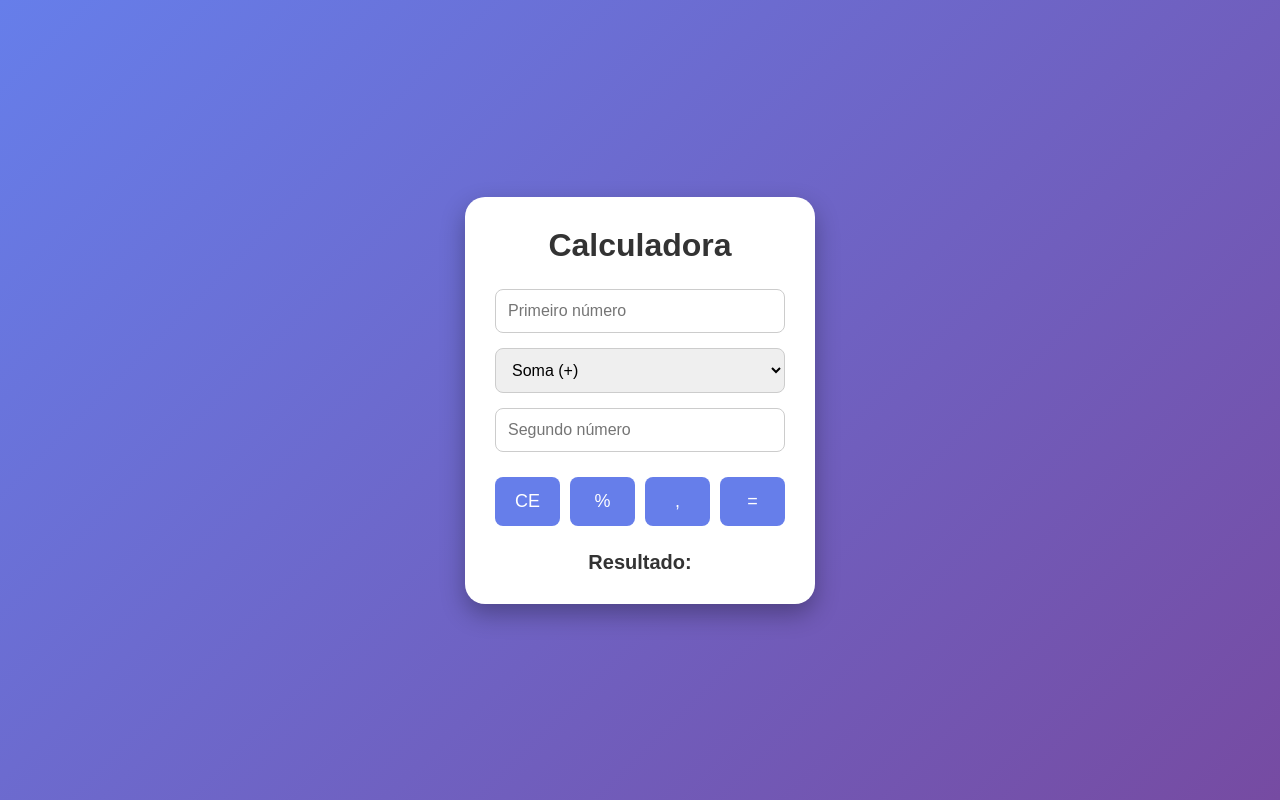
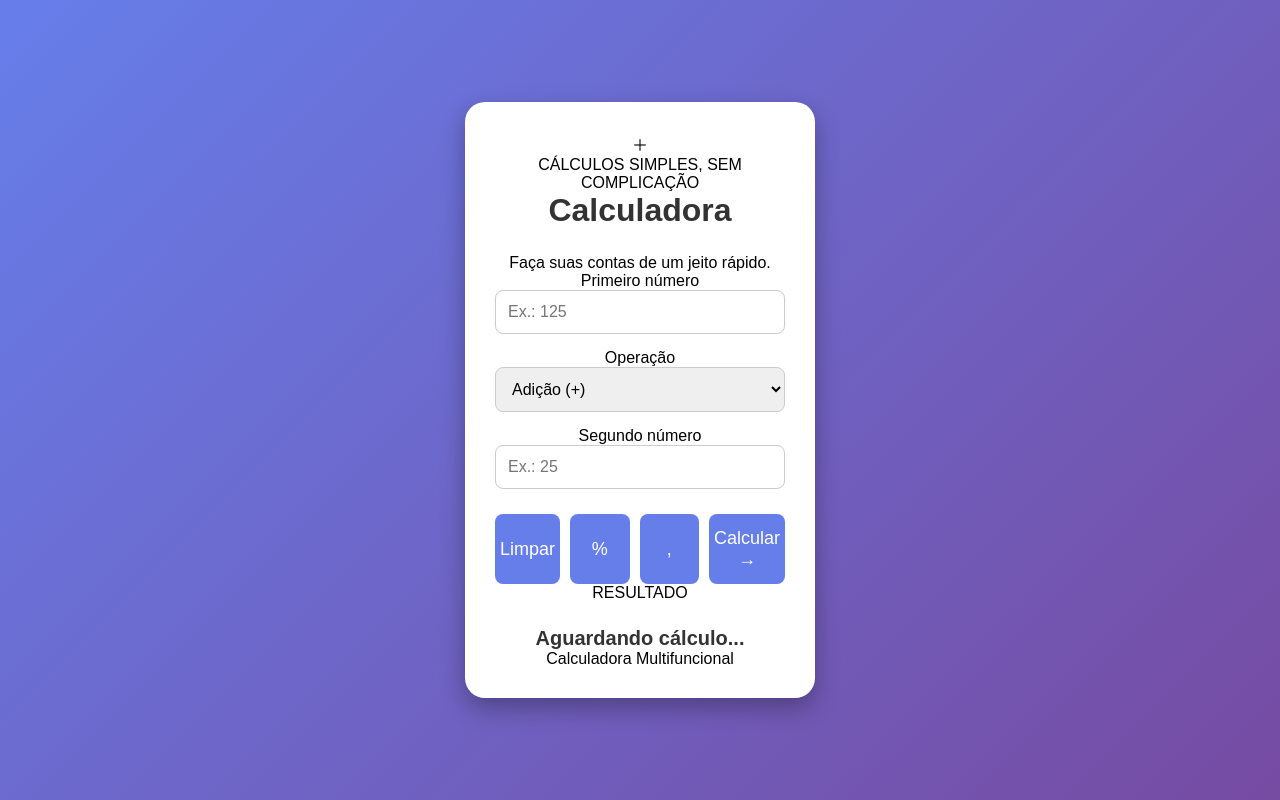
Before and after one commit to Lyviaanjos/calculadora-multifuncional, a plain HTML site: page index.html in a window 1280 px wide. Drawn offline with Linux system fonts and the light colour scheme.

Commit message:
Update index.html

```diff
--- a/index.html
+++ b/index.html
@@ -4,33 +4,48 @@
 <head>
     <meta charset="UTF-8">
     <meta name="viewport" content="width=device-width, initial-scale=1.0">
+    <meta name="theme-color" content="#111827">
     <title>Calculadora Multifuncional</title>
     <link rel="stylesheet" href="style.css">
 </head>
 <body>
+    <main class="calculadora">
+        <header class="cabecalho">
+            <div class="icone-calculadora">＋</div>
+            <p class="subtitulo">CÁLCULOS SIMPLES, SEM COMPLICAÇÃO</p>
+            <h1>Calculadora</h1>
+            <p class="descricao">Faça suas contas de um jeito rápido.</p>
+        </header>
 
-    <main class="calculadora">
-        <h1>Calculadora</h1>
+        <section class="campos">
+            <label for="numero1">Primeiro número</label>
+            <input type="number" id="numero1" placeholder="Ex.: 125" step="any">
 
-        <input type="number" id="numero1" placeholder="Primeiro número">
+            <label for="operacao">Operação</label>
+            <select id="operacao">
+                <option value="soma">Adição (+)</option>
+                <option value="subtracao">Subtração (−)</option>
+                <option value="multiplicacao">Multiplicação (×)</option>
+                <option value="divisao">Divisão (÷)</option>
+            </select>
 
-        <select id="operacao">
-            <option value="soma">Soma (+)</option>
-            <option value="subtracao">Subtração (-)</option>
-            <option value="multiplicacao">Multiplicação (×)</option>
-            <option value="divisao">Divisão (÷)</option>
-        </select>
-
-        <input type="number" id="numero2" placeholder="Segundo número">
+            <label for="numero2">Segundo número</label>
+            <input type="number" id="numero2" placeholder="Ex.: 25" step="any">
+        </section>
 
         <div class="botoes">
-            <button onclick="limpar()">CE</button>
-            <button onclick="porcentagem()">%</button>
-            <button onclick="adicionarVirgula()">,</button>
-            <button onclick="calcular()">=</button>
+            <button class="botao-secundario" type="button" onclick="limpar()">Limpar</button>
+            <button class="botao-secundario" type="button" onclick="porcentagem()">%</button>
+            <button class="botao-secundario" type="button" onclick="adicionarVirgula()">,</button>
+            <button class="botao-principal" type="button" onclick="calcular()">Calcular <span>→</span></button>
         </div>
 
-        <p id="resultado">Resultado: </p>
+        <div class="resultado-box" aria-live="polite">
+            <span class="resultado-legenda">RESULTADO</span>
+            <p id="resultado">Aguardando cálculo...</p>
+        </div>
+
+        <footer>Calculadora Multifuncional</footer>
     </main>
 
     <script src="script.js"></script>
```
